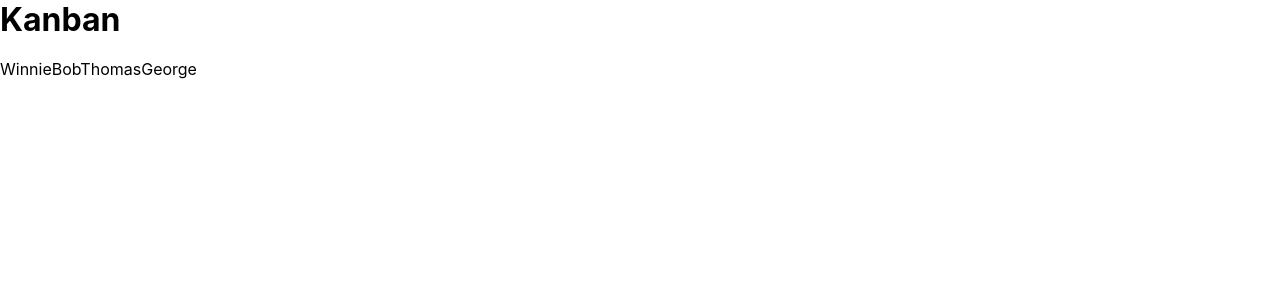
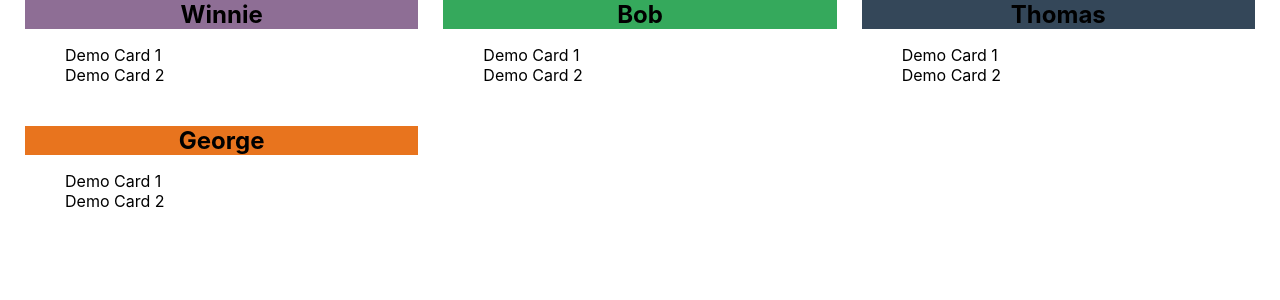
Before and after one commit to rashidarmand/kanban-demo, a React (Create React App) app: page / in a window 1280 px wide. Shown: the top 300 px of the page. Built offline with nearby package versions, Linux system fonts and the light colour scheme.

Commit message:
more styling + board compnent done

```diff
--- a/package.json
+++ b/package.json
@@ -5,7 +5,8 @@
   "dependencies": {
     "react": "^16.7.0",
     "react-dom": "^16.7.0",
-    "react-scripts": "2.1.3"
+    "react-scripts": "2.1.3",
+    "uuid": "^3.3.2"
   },
   "scripts": {
     "start": "react-scripts start",
--- a/src/components/App.js
+++ b/src/components/App.js
@@ -1,4 +1,5 @@
 import React, { Component } from 'react';
+import Board from './Board';
 
 const demoCards = ['Demo Card 1', 'Demo Card 2'];
 
@@ -31,9 +32,14 @@ export default class App extends Component {
     const { boards } = this.state;
 
     return (
-      <div>
-        <h1>Kanban</h1>
-        {boards.map(board => board.name)}
+      <div className='kanban'>
+        {boards.map(board => (
+          <Board
+            name={ board.name }
+            color={ board.color }
+            cards={ board.cards }
+          />
+        ))}
       </div>
     )
   }
--- /dev/null
+++ b/src/components/Board.js
@@ -0,0 +1,20 @@
+import React from 'react';
+
+export default function Board({ name, color, cards }) {
+  const h2Style = {
+    background: color,
+    textAlign: 'center'
+  }
+  return (
+    <div className='boards'>
+      <h2 style={h2Style}>{ name }</h2>
+      <ul>
+        {cards.map((card, i) => (
+          <li key={ i }>
+            { card }
+          </li>
+        ))}
+      </ul>
+    </div>
+  )
+}
--- a/src/index.css
+++ b/src/index.css
@@ -20,3 +20,14 @@ h1 {
 * {
   box-sizing: border-box;
 }
+
+.kanban {
+  display: grid;
+  grid-gap: 25px;
+  grid-template-columns: repeat(auto-fit, minmax(300px, 1fr));
+  margin: 0 25px;
+}
+
+ul {
+  list-style: none;
+}
```
Also changed, not shown: src/utils/_data.js (added, +24 -0 lines).
